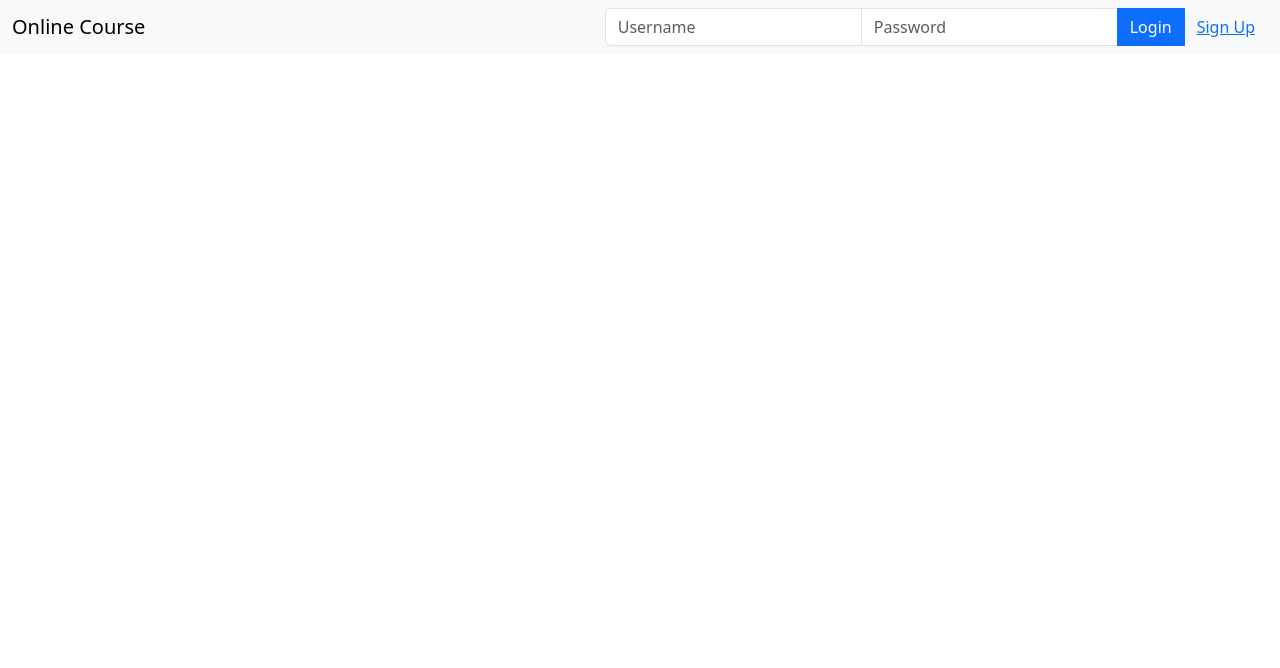
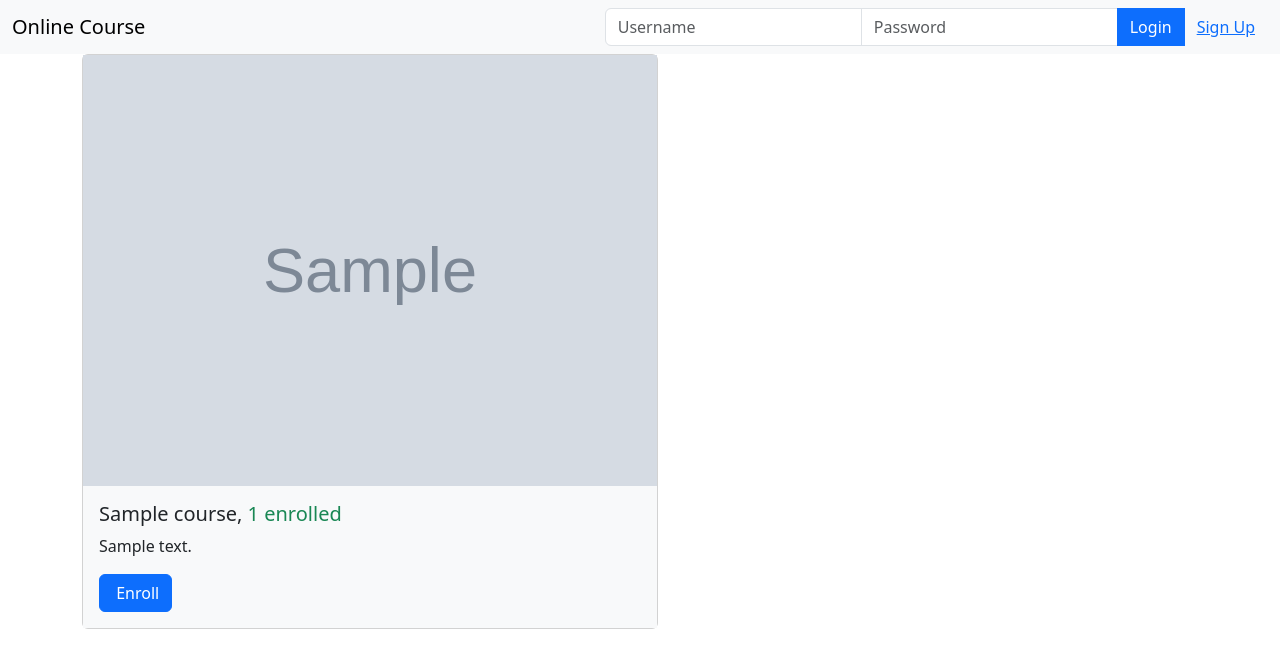
Before and after one commit to IB-Prince/onlinecourseplatform, a Django app: template onlinecourse/templates/onlinecourse/course_list_bootstrap.html in a window 1280 px wide. Shown: the top 668 px of the page. Run offline with Django 4.2, Linux system fonts and the light colour scheme; the template is opened without the code that fills it: most values are stand-ins (such as "Sample title", 1, 10 or a date in 2020); grey boxes marked "Sample" are stand-in pictures.

Commit message:
building intial templates

```diff
--- a/onlinecourse/templates/onlinecourse/course_list_bootstrap.html
+++ b/onlinecourse/templates/onlinecourse/course_list_bootstrap.html
@@ -35,5 +35,28 @@
                 </ul>
             </div>
         </nav>
+        <!-- Page content -->
+        {% if course_list %}
+            <div class="container">
+                <div class="card-deck">
+                    {% for course in course_list %}
+                    <div class="card" style="width: 36rem;">
+                        <img src="{{course.img.url}}" alt="Course image" class="card-img-left">
+                        <div class="card-body bg-light">
+                            <h5 class="card-title">{{ course.name }}, <span class="text-success">{{ course.total_enrollment }} enrolled</span></h5>
+                            <p class="card-text">{{ course.description }}</p>
+                            <form action="{% url 'onlinecourse:enroll' course.id %}" method="post">
+                                {% csrf_token %}
+                                <input type="submit" class="btn btn-primary"
+                                    value="{% if course.is_enrolled %}Enter{% else %} Enroll{% endif %}">
+                            </form>
+                        </div>
+                    </div>
+                    {% endfor %}
+                </div>
+            </div>
+        {% else %}
+        <p>No courses are available.</p>
+        {% endif %}
     </body>
 </html>
```
